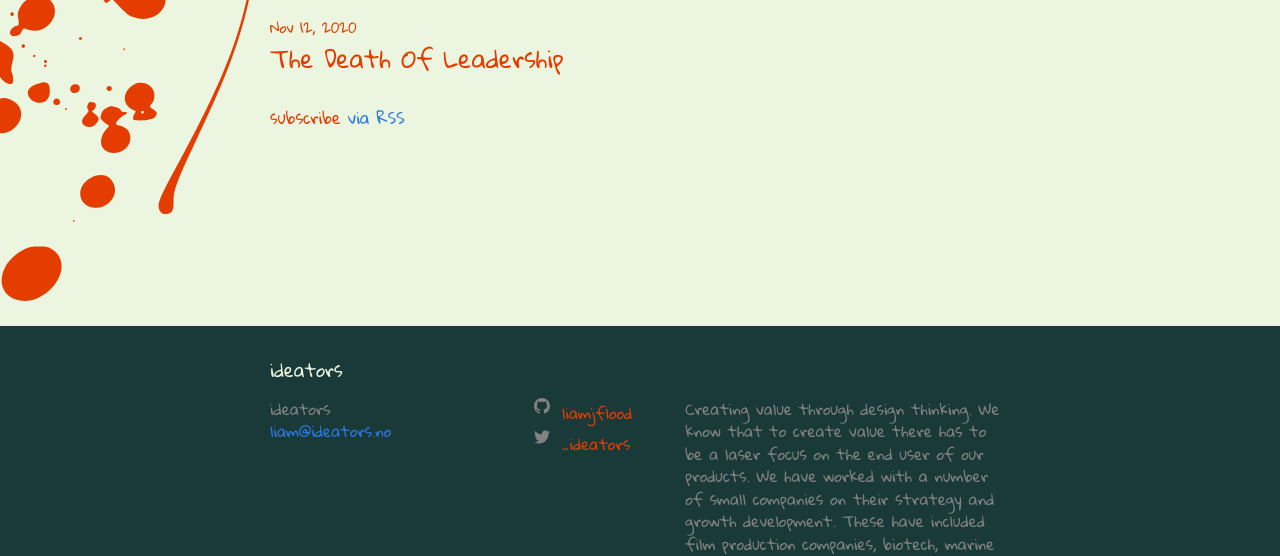
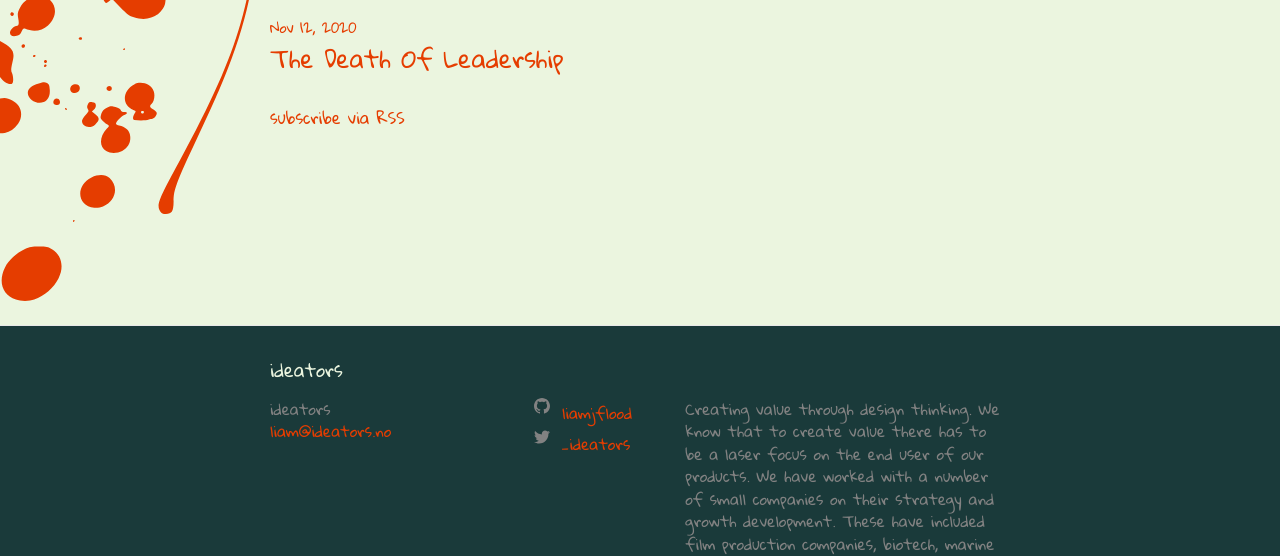
Before and after one commit to madfolio/old_website2, a Jekyll site: the page built from index.markdown, in a window 1280 px wide. Shown: the part 517-1073 px from the top of the page. Built offline with Jekyll 4.4.1, drawn with Linux system fonts in a browser that asks for light colours; some web fonts are replaced.

Commit message:
Update custom.scss

```diff
--- a/_sass/custom.scss
+++ b/_sass/custom.scss
@@ -48,14 +48,14 @@ background-color: var(--theme)
         background-color: var(--theme);
 }
 
-///
+/// accent font and colour
 .rss-subscribe, a.post-link, .post-list-heading, .post-meta {
         font-family: var(--accent_font);
         color: var(--accent);
 }
 
 ///accent links
-.username {
+a, .u-email, .username {
   color: var(--accent);
   }
 
```
